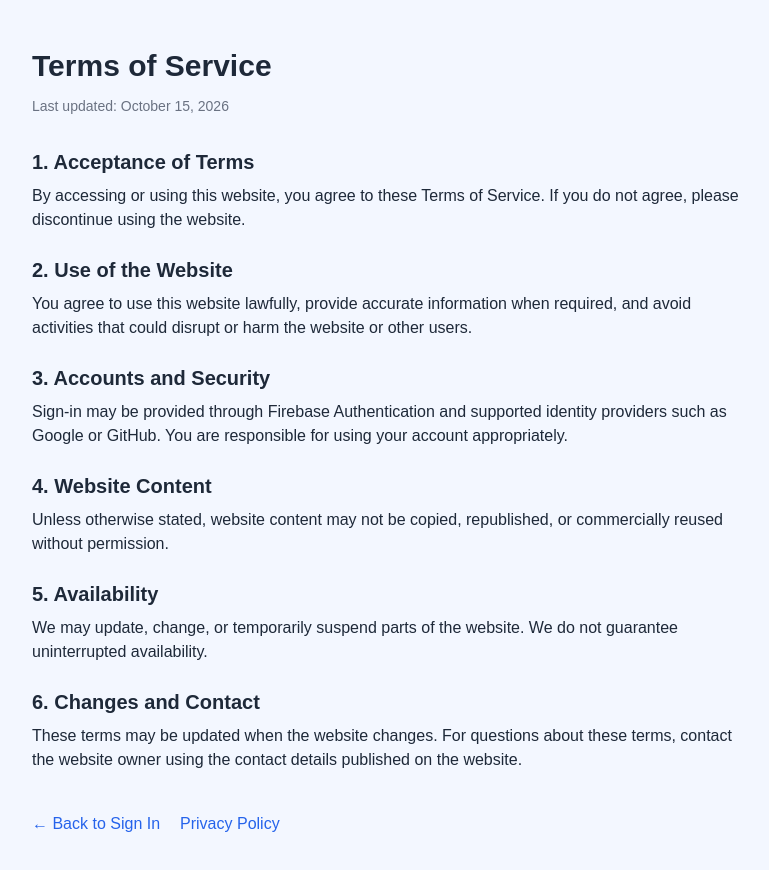
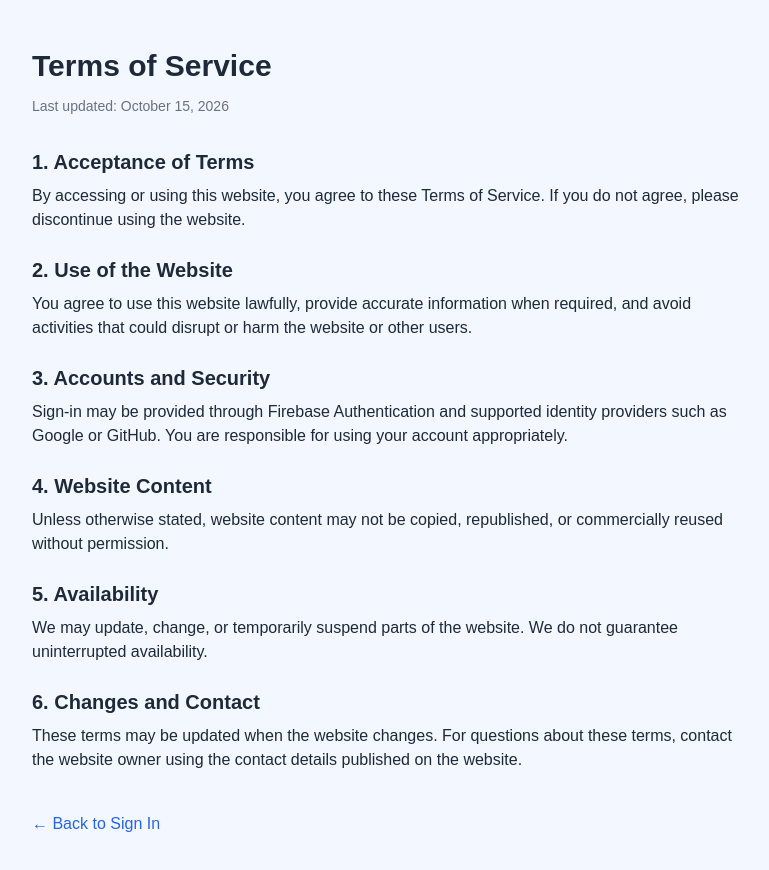
Before and after one commit to Nilanshu-sys/Nilanshubiodata, a Next.js app: page /terms in a window 1280 px wide. Shown: the top 870 px of the page, without its empty margins (248-1017 px from the left). Built offline with nearby package versions, Linux system fonts and the light colour scheme.

Commit message:
Fix terms page sign-in link

```diff
--- a/src/app/terms/page.tsx
+++ b/src/app/terms/page.tsx
@@ -91,12 +91,7 @@
           ← Back to Sign In
         </Link>
 
-        <Link
-          href="/privacy"
-          className="text-blue-600 underline hover:text-blue-800"
-        >
-          Privacy Policy
-        </Link>
+
       </div>
     </main>
   );
```
